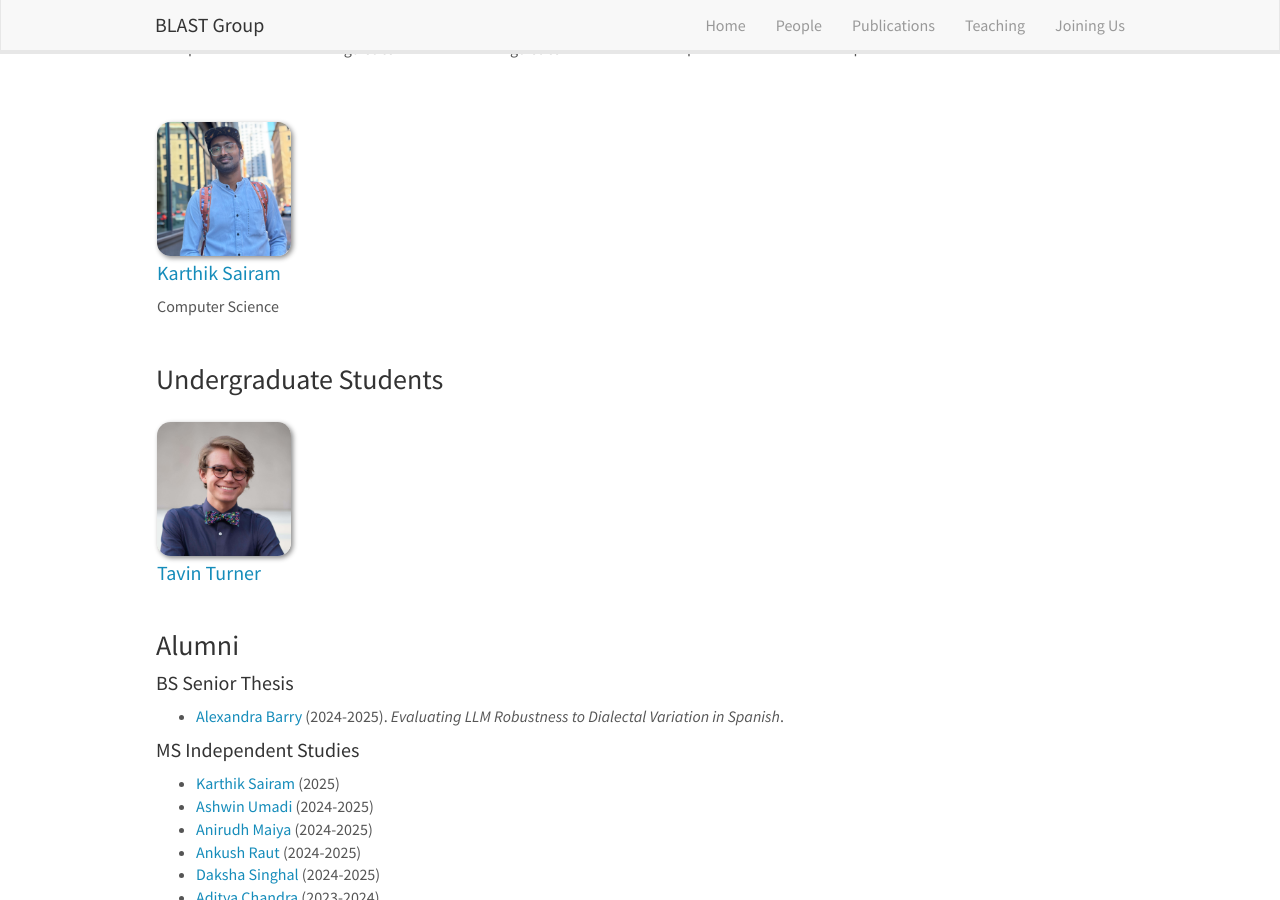
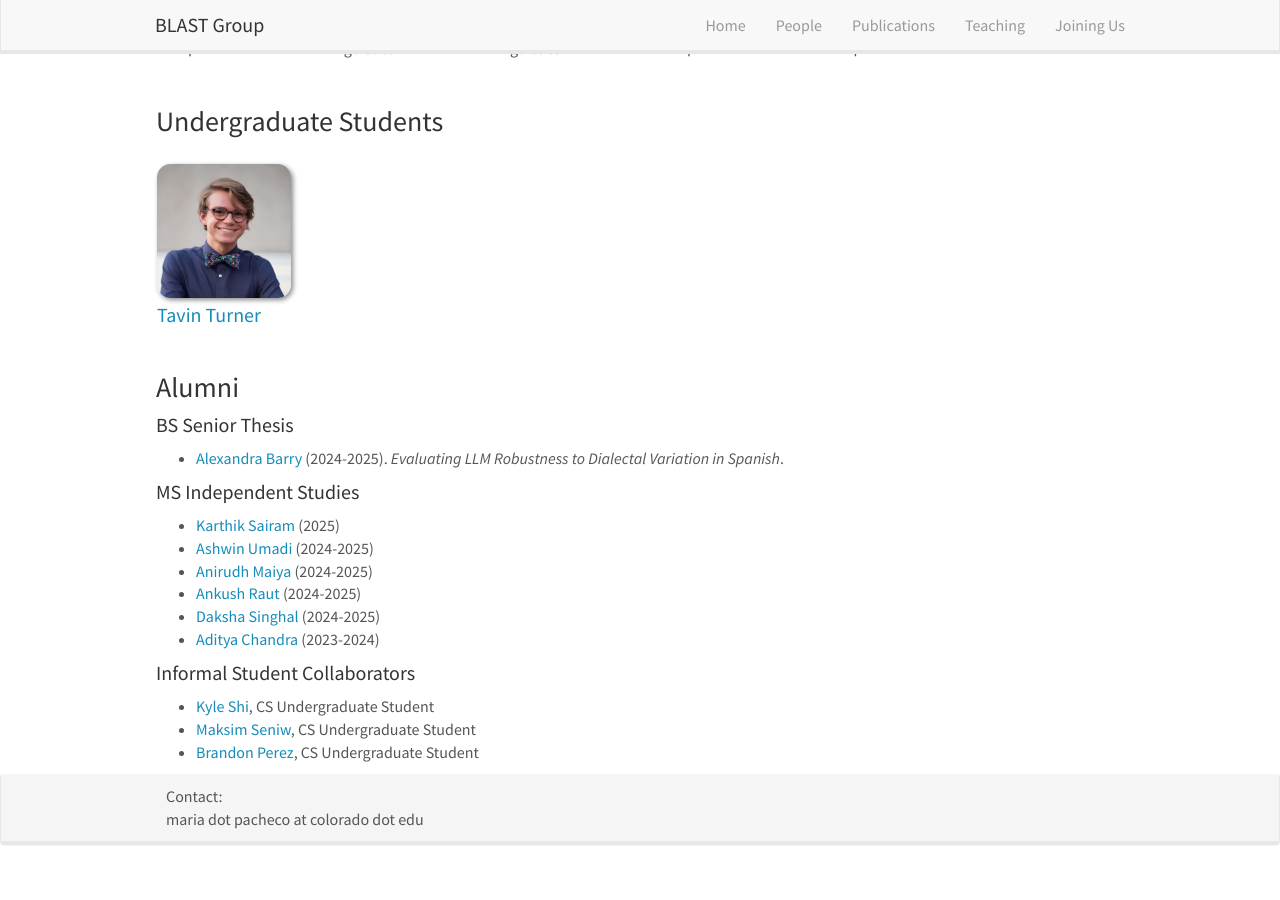
Before and after one commit to blast-cu/blast-cu.github.io, a Jekyll site: the page built from _pages/team.md, in a window 1280 px wide and 900 px high, scrolled down 1171 px. Built offline with Jekyll 4.4.1, drawn with Linux system fonts in a browser that asks for light colours; nearby versions of some CDN libraries; after the commit the page ends 2038 px from its top, so only the background shows below that.

Commit message:
Update master.yml

```diff
--- a/_data/master.yml
+++ b/_data/master.yml
@@ -32,8 +32,3 @@
   photo: blast_lab_bags.jpg
   homepage: https://blast-cu.github.io/team/#master-students
   info: Computer Science
-
-- name: Karthik Sairam
-  photo: karthik.jpeg
-  homepage: https://karthiksairam01.github.io/
-  info: Computer Science
```
